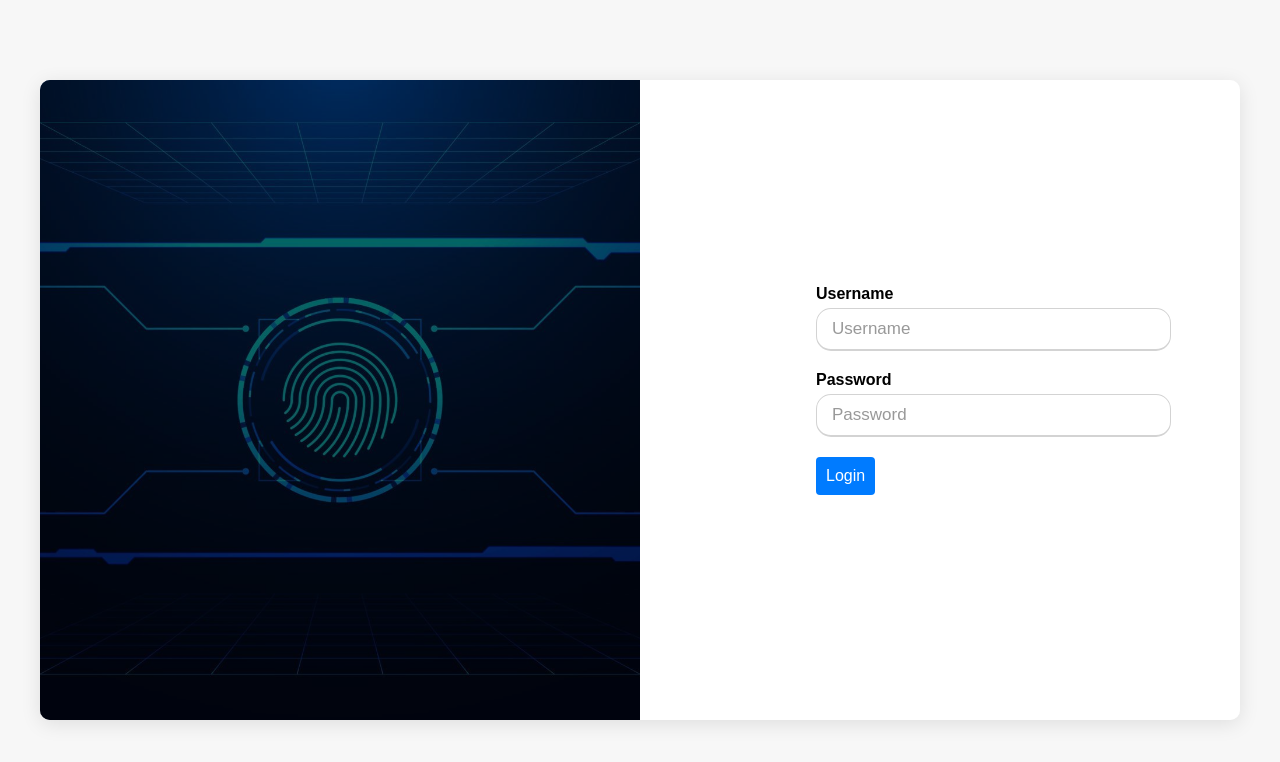
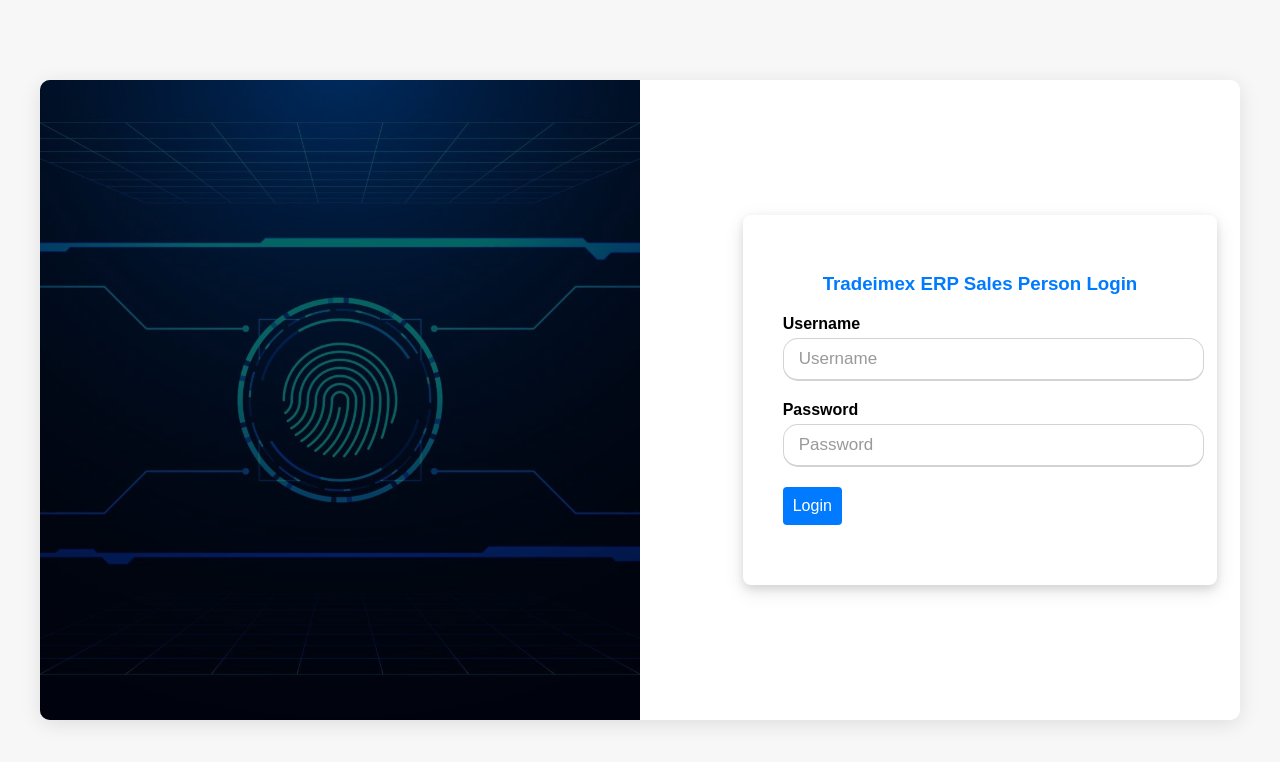
Before and after one commit to Power2913/crm-sales-team-mearn, a React (Create React App) app in the folder client/: page /erp-login in a window 1280 px wide. Shown: the top 762 px of the page. Built offline with nearby package versions, Linux system fonts and the light colour scheme.

Commit message:
Committed on 24 at 2:58

```diff
--- a/client/src/css/login.css
+++ b/client/src/css/login.css
@@ -53,6 +53,9 @@
     width: 100%;
     max-width: 400px;
     padding: 40px;
+    box-shadow: 0 4px 8px rgba(0, 0, 0, 0.1), 0 6px 20px rgba(0, 0, 0, 0.1); /* Add this line */
+    border-radius: 8px; /* Optional: Add rounded corners */
+    background-color: #fff; /* Optional: Ensure a white background for better shadow visibility */
 }
 
 .form-group {
--- a/client/src/frontend/ClosedLeadChat.jsx
+++ b/client/src/frontend/ClosedLeadChat.jsx
@@ -104,7 +104,8 @@
 
                         </div>
                         {messages.map((message, index) => (
-                            <div className="sales-chat"  key={index}> {message.message} <span>{new Date(message.sent_at).toLocaleTimeString([], { hour: '2-digit', minute: '2-digit' })}</span>
+                            <div className="sales-chat"  key={index}> {message.message}
+                             <span>{new Date(message.sent_at).toLocaleTimeString([], { hour: '2-digit', minute: '2-digit' })}</span>
                             </div>
                         ))}
                     </div>
--- a/client/src/frontend/ClosedLeads.jsx
+++ b/client/src/frontend/ClosedLeads.jsx
@@ -1,6 +1,8 @@
 import React, { useState } from 'react'
 import '../css/closedlead.css'
 function ClosedLeads({ClosedLeads}) {
+  const sales_person_id = sessionStorage.getItem('unique_id');
+  console.log('sales_person_id:', sales_person_id);
   const [message, setMessage] = useState('');
 
   console.log('Closed Lead:',ClosedLeads)
@@ -22,6 +24,7 @@
                 },
                 body:JSON.stringify({
                     created_at: ClosedLeads.created_at,
+                    sales_person_id: sales_person_id,
                     clientid:  ClosedLeads.unique_id,
                     name: ClosedLeads.fullname,
                     email: ClosedLeads.email,
--- a/client/src/frontend/Invoice.jsx
+++ b/client/src/frontend/Invoice.jsx
@@ -10,6 +10,8 @@
 
 function Invoice({inVoiceClientdata}) {
     console.log('Invoice Data',inVoiceClientdata);
+    const sales_person_id = sessionStorage.getItem('unique_id');
+    console.log('sales_person_id:', sales_person_id);
     const handlePrint =()=>{
         const invoicecontainer = document.getElementsByClassName('invoice-format');
         if (invoicecontainer) {
@@ -98,6 +100,7 @@
               method:'POST',
               headers: {'Content-Type': 'application/json'},
               body: JSON.stringify({
+                sales_person_id:sales_person_id,
                 unique_id: inVoiceClientdata.unique_id,
                 company :  inVoiceClientdata.company,
                 invoice_date: invoicefields.invoice_date,
--- a/client/src/frontend/leads.jsx
+++ b/client/src/frontend/leads.jsx
@@ -5,7 +5,8 @@
   //  console.log('Lead data',leadData);
   const [successleadmessage,setsuccessleadMessage]=useState([]);
   const [closingsuccess, setclosingsuccess]=useState(false);
-  // console.log('Lead Data:', leadData)
+
+
   const [formData, setFormData] = useState({
     requirements: '',
     reminder:'',
@@ -22,6 +23,7 @@
           'Content-Type': 'application/json',
         },
         body: JSON.stringify({
+
           uniqueid: leadData.unique_id,
           message: formData.requirements,
           reminder: formData.reminder,
--- a/client/src/frontend/login.jsx
+++ b/client/src/frontend/login.jsx
@@ -52,8 +52,11 @@
                     </div>
                 </div>
                 <div className="login-form-right">
+
                     <form action="" className="av-valid" onSubmit={handleLogin}>
+
                         <div className="login-form-body">
+                        <h3>Tradeimex ERP Sales Person Login</h3>
                             <div className="form-group">
                                 <label htmlFor="username">Username</label>
                                 <input type="text" name='username' value={login.username} onChange={handleChange} className="form-control input" id="username" placeholder="Username" />
```
Also changed, not shown: client/src/frontend/GeneratedInvoice.jsx (+0 -17 lines), 1 other file (tests, documents, lock files or other folders).
